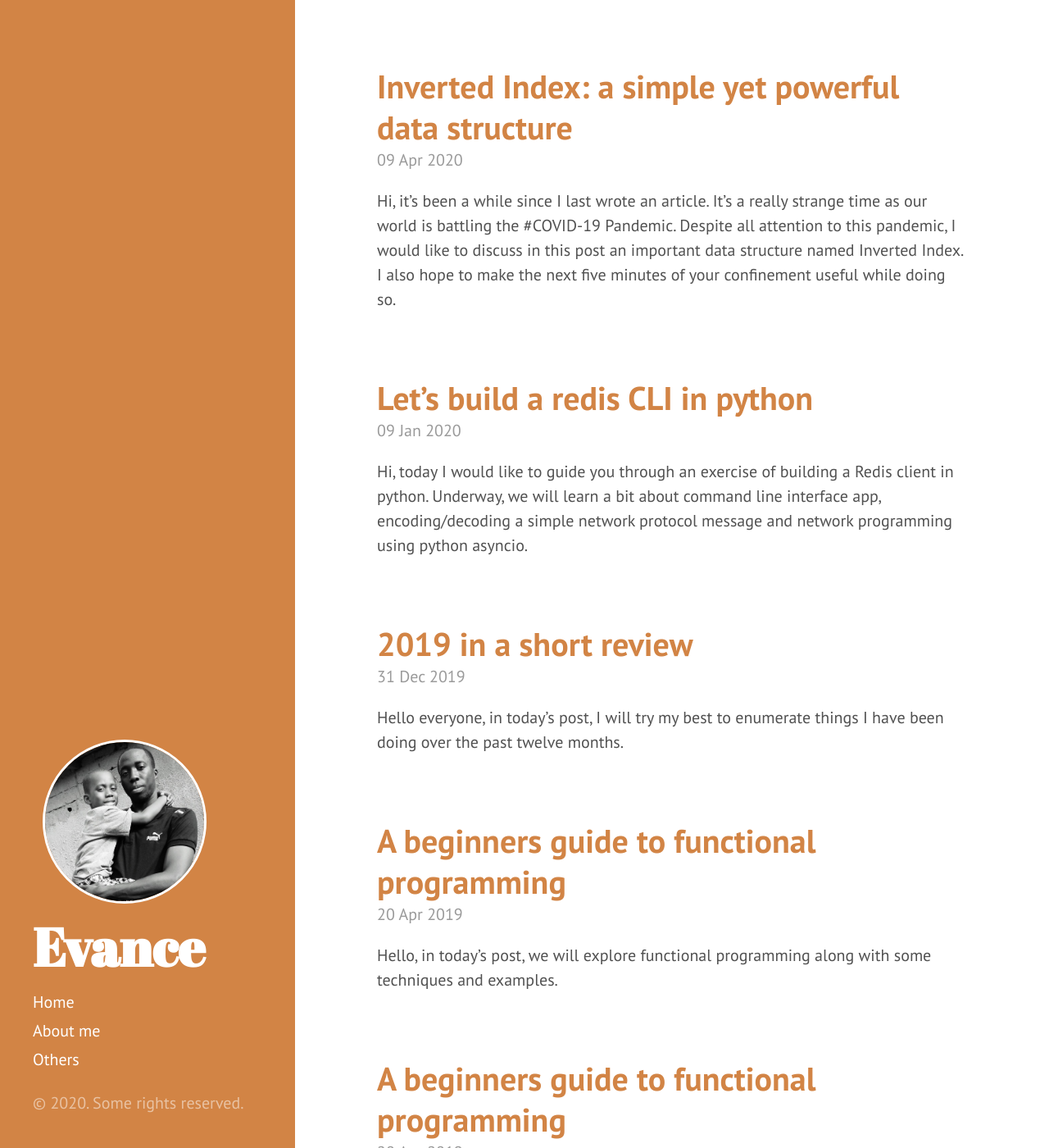
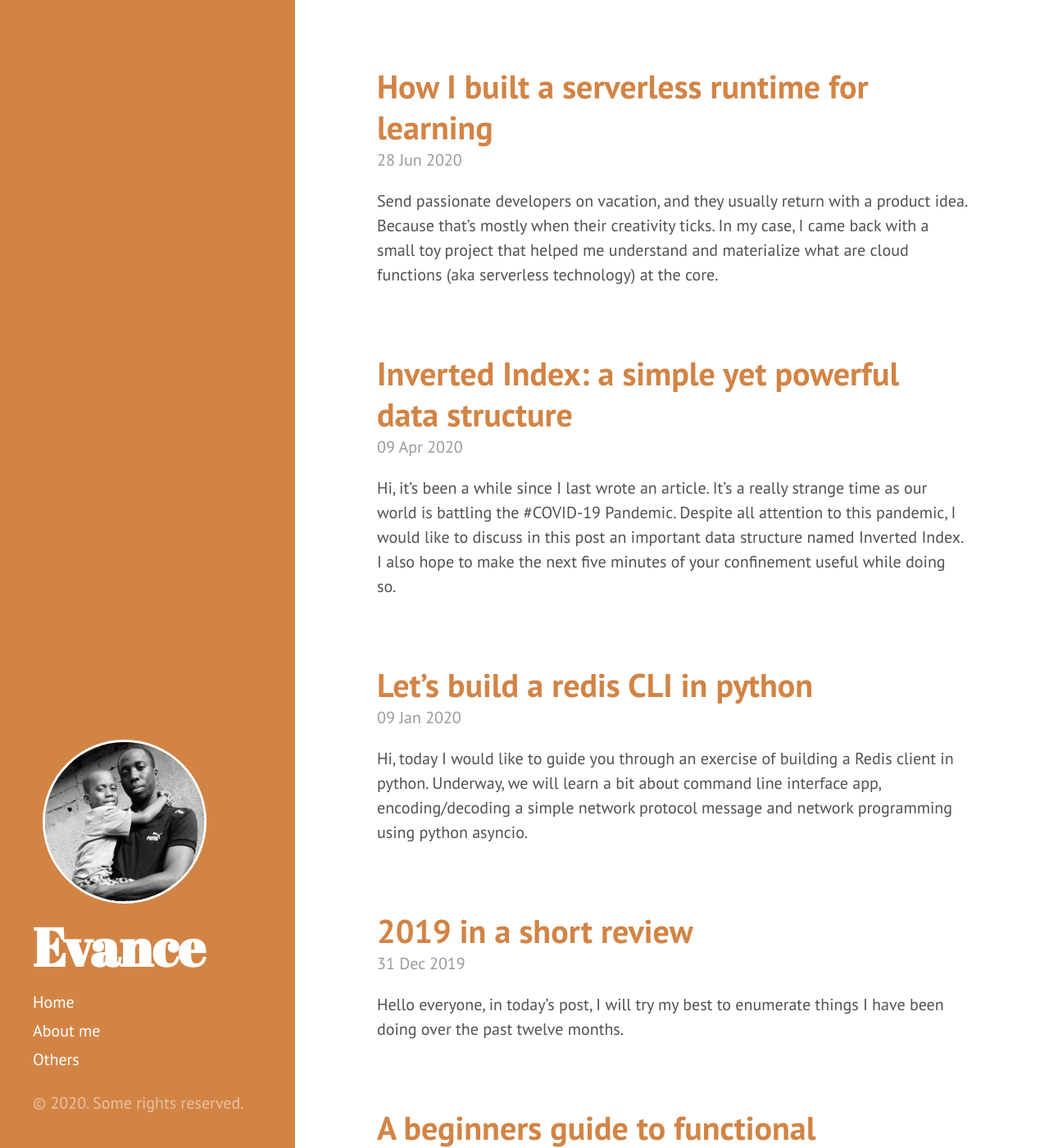
Before and after one commit to evanxg852000/evanxg852000.github.io, a Jekyll site: the page built from index.html, in a window 1280 px wide and 1400 px high. Shown: the whole window at 82% size. Built offline with Jekyll 4.4.1, drawn with Linux system fonts in a browser that asks for light colours; the list of posts is cut into pages by our own code; some of the changed lines change nothing that is shown.

Commit message:
publish serverless post (#23)
* added njs article part III, fixed some pages

* upgraded jekyll version to 8.5.0

* functional programming post, post moved images to google drive

* added 2019 year review

* Bump nokogiri from 1.10.2 to 1.10.7 (#17)

Bumps [nokogiri](https://github.com/sparklemotion/nokogiri) from 1.10.2 to 1.10.7.
- [Release notes](https://github.com/sparklemotion/nokogiri/releases)
- [Changelog](https://github.com/sparklemotion/nokogiri/blob/master/CHANGELOG.md)
- [Commits](https://github.com/sparklemotion/nokogiri/compare/v1.10.2...v1.10.7)

Signed-off-by: dependabot[bot] <support@github.com>

* added  py-redis post

* added inverted index post

* Bump nokogiri from 1.10.7 to 1.10.9 (#20)

Bumps [nokogiri](https://github.com/sparklemotion/nokogiri) from 1.10.7 to 1.10.9.
- [Release notes](https://github.com/sparklemotion/nokogiri/releases)
- [Changelog](https://github.com/sparklemotion/nokogiri/blob/master/CHANGELOG.md)
- [Commits](https://github.com/sparklemotion/nokogiri/compare/v1.10.7...v1.10.9)

Signed-off-by: dependabot[bot] <support@github.com>

Co-authored-by: dependabot[bot] <49699333+dependabot[bot]@users.noreply.github.com>

* Update Gemfile.lock

* Publish serverless post (#22)

* drafted serverless post

* fixed post and links

* activate comment

* added demo to serverless post

Co-authored-by: dependabot[bot] <49699333+dependabot[bot]@users.noreply.github.com>

````diff
--- /dev/null
+++ b/_posts/2020-06-28-how-i-built-a-serverless-runtime-for-learning.md
@@ -0,0 +1,97 @@
+---
+layout: post
+title: "How I built a serverless runtime for learning"
+date: 2020-06-28 10:10:05
+categories: [tutorial, golang]
+comments: true
+---
+
+Send passionate developers on vacation, and they usually return with a product idea. Because that’s mostly when their creativity ticks. In my case, I came back with a small toy project that helped me understand and materialize what are cloud functions (aka serverless technology) at the core.
+
+<!--more-->
+
+![](https://drive.google.com/uc?id=1TeK8lNa7Z4Xox6PALeOsy8ibtgk8xo_0)
+
+**Disclaimer**: I am no expert in serverless technology. The only drive has been my curiosity of breaking into pieces to understand a technology I have been using for the past 8 months to deploy services. Mostly using tools like [Firebase](https://firebase.google.com/docs/functions){:target="_blank"} and [Serverless](https://www.serverless.com/){:target="_blank"} that really abstract the inner working away from me. Also bear in mind that this is just a toy project for learning therefore very minimal and careless about performance.
+
+## Story
+So I took a week off a few days ago from work to relax and change settings. Since we are still in theses hard times of COVID-19, I could not do much staying at home. Third day into my time off, I decided to implement a fun project that I could learn from. I usually head over to [Build your own X](https://github.com/danistefanovic/build-your-own-x){:target="_blank"}. But this time the idea was already clear in my head. I wanted to know if I could make my own serverless runtime. Although I love Rust for doing most of my learning these days, choosing Golang was this time obvious for the following reasons:
+ - Easy to prototype with
+ - Many battle-tested libraries that will turn out useful in the long run
+ - Concurrency is a breeze (Well Golang is easy by nature)
+ - Defacto language for Cloud-Native apps
+
+## Lessons learned
+
+In the most basic form, a cloud function is a function or routine written in a programming language that our runtime is going to package in a docker container. The container will serve as a sandboxing mechanism to isolate the third-party code from affecting our server environment. Yes, you heard it **server environment**. Serverless is not actually serverless 😉.
+
+I implemented my serverless runtime around the Docker container technology. The runtime is a Golang web application with a single endpoint to create or update the functions. A serverless runtime being in charge of packaging and running code from all sorts of companies and developers. Code structures and API should be in place to make those third-party code play by the runtime rules. From my learning experience, I think it's more complicated to come up with these rules and API than implementing the serverless runtime itself. Mostly because as a serverless runtime provider, you want to provide as many programming environments as possible with all sorts of differences.
+In my case, I wanted to provide a way of creating cloud functions in Golang and NodeJS. However, this post will focus on the NodeJS bit and provide a link to the Golang code.
+
+## Cloud functions structure
+As I said previously, we need to dictate the structure and the conventions in order to make things work nicely while being also flexible enough to support other programming environments in the future. So without beating around the bush much longer, here is how a cloud function project should be structured for our runtime.
+
+- [Runtime](https://github.com/evanxg852000/eserveless-platform)
+- [Sample NodeJS functions](https://github.com/evanxg852000/node-eserveless-example)
+- [Sample Golang functions](https://github.com/evanxg852000/go-eserveless-example)
+
+```
+/node-eserveless-example
+    │   .eserveless.yaml
+    │   functions.js
+    │   package.json
+```
+
+The `.eserveless.yaml` is our project's manifest that should contain a declaration of functions available in our project and their properties.
+The `functions.js` is the entry point where all functions declared in the manifest file should be exported from. The following is a listing of the manifest and the function code.
+
+<script src="https://gist.github.com/evanxg852000/c1d38a4118aa9d94f72a83e6ea8b527a.js"></script>
+
+<script src="https://gist.github.com/evanxg852000/856204668a8823007ccc2be89bd83fe9.js"></script>
+
+As you can see from the `.eserveless.yaml` file:
+- A project has a repository URL, a runtime specified as `node` or `go` and an array of functions.
+- A function has a name, a type that can be one of the values `http`, `cron` respectively for HTTP handlers, and periodic function scheduled using crontab syntax. Additionally, metadata can be added to functions. They end up being available at runtime to your code as environment variables. In our `functions.js` code, we export both functions we previously declared in the manifest.
+
+Our toy runtime implementation works on public projects available on Github since I was not lazy to start implementing authentication and/or support for other git providers. So to create or update a project on our serverless platform, you would run a `POST` request with `curl` or even better use our CLI tool `$ ./eserveless evanxg852000/node-eserveless-example`.
+
+```bash
+curl -X POST -H "Content-Type: application/json" \
+    -d '{ "repository": "https://github.com/evanxg852000/node-eserveless-example" }' \
+    http://serverles.webapi.url
+```
+
+Once the runtime service receives this request, the followings happen:
+- The git repository is cloned and the hash of the master branch is checked against our database in case there was nothing changed.
+- The project and functions are created or updated.
+- The containers associated with the functions are built according to their types 🤔.
+
+This last step still needs some clarifications thought. How do we consume code in `functions.js` for instance? The answer is in the other half of the serverless protocol. When packaging the client function code, we provide the main code that will call the functions specified in the developer or third-party code. The following is an example of such a main code for a HTTP function handler type.
+
+<script src="https://gist.github.com/evanxg852000/5d0376fe4010daa9b543dceb561d3a92.js"></script>
+
+As you can see we import the `functions.js` file here and mount the HTTP request handler function onto a NodeJS HTTP server.
+Pretty simple right, just putting conventions in place. Usually, the main code is a template as we need to replace `API` with the specified function name when building; hard coding it won't make it dynamic.
+In our runtime implementation, these templates files are located inside the `runtimes` [folder](https://github.com/evanxg852000/eserveless-platform/tree/master/runtimes){:target="_blank"}.
+
+With all in place, once a function is invoked: we just run the corresponding container, wait for it to be ready if it's a HTTP function before redirecting the HTTP request to the container. We also need to timeout after some time to prevent malicious functions from holding the connection longer. Eventually harming our service.
+
+## Missing pieces
+
+As this is a learning project, there are many pieces missing in this implementation:
+ - Cron functions are not automatically reloaded.
+ - Cleaning up container images no longer needed.
+ - Functions should be able to specify their own timeout (currently this is just hardcode as 30 seconds).
+ - Starting & shutting down the container on every invocation can be costly for functions that are hot. A better strategy could be to keep them alive for reuse.
+ - Error handling and security features are needed for production-grade runtime.
+ - Certainly, many more bugs and conner cases to fix in this toy implementation.
+
+## Short demo
+
+<iframe class="video" width="720" height="425" src="https://www.youtube.com/embed/0kF_P5H4-Ec" frameborder="0" allow="accelerometer; autoplay; encrypted-media; gyroscope; picture-in-picture" allowfullscreen></iframe>
+
+## Conclusion
+
+I had fun writing this learning project and exploring some corner cases. It was a great learning experience and I could not resist sharing. Please give your feedback in the comments and share your experience working with this awesome technology. The full source code of our serverless platform is available on [Github](https://github.com/evanxg852000/eserveless-platform){:target="_blank"}. Please feel free to fix some hidden features (aka Bugs).
+
+I hope this post taught you something interesting about serverless and until next time, stay safe. May God bless & protect us all 🙏.
--- a/public/css/hyde.css
+++ b/public/css/hyde.css
@@ -267,3 +267,10 @@ img.emoji {
   margin: 0;
   padding: 0;
 }
+
+iframe.video, .video {
+  display: block;
+  max-width: 100%;
+  margin: 0 0 1rem;
+  border-radius: 5px;
+}
````
Also changed, not shown: Gemfile.lock.
